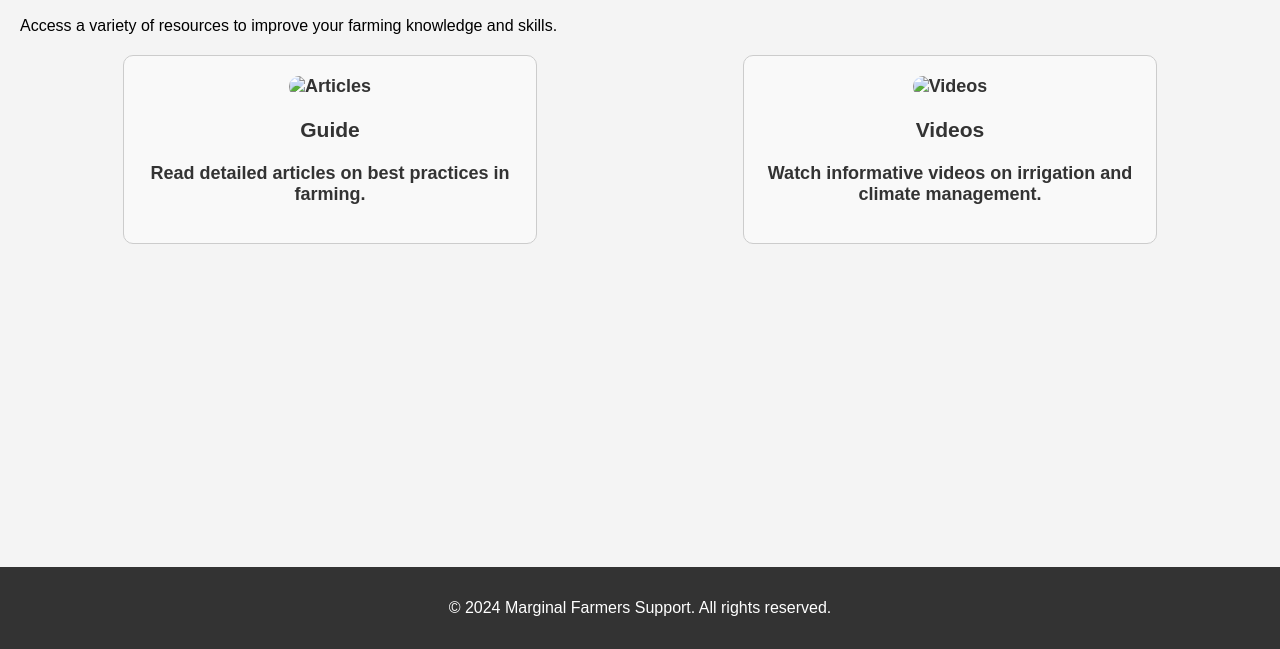
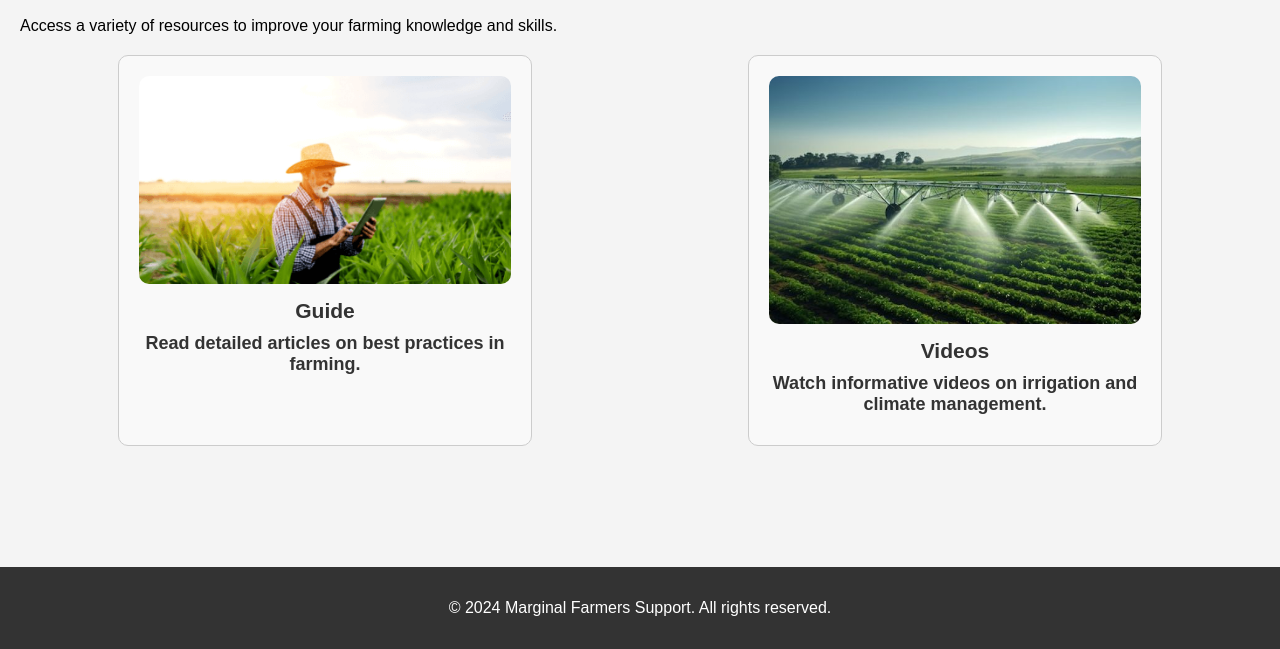
Before and after one commit to kd-456/Green-Innovators-, a website: page public/html/educational-resources.html in a window 1280 px wide. Shown: the part 151-800 px from the top of the page. Drawn offline with Linux system fonts and the light colour scheme.

Commit message:
images in resources

```diff
--- a/public/css/educational-resources.css
+++ b/public/css/educational-resources.css
@@ -72,6 +72,7 @@
     justify-content: space-around;
     margin-top: 20px;
     flex-wrap: wrap;
+    gap: 20px;
 }
 
 .panel {
@@ -101,4 +102,9 @@
     width: 100%;
     height: auto;
     border-radius: 5px;
+    object-fit: cover
 }
+
+.panel h3, .panel p {
+    margin: 10px 0; /* Optional: add margins for styling */
+}
--- a/public/html/educational-resources.html
+++ b/public/html/educational-resources.html
@@ -66,14 +66,14 @@
         <div class="panel-container">
             <div class="panel">
                 <a href="articles.html">
-                    <img src="../images/articles.jpg" alt="Articles">
+                    <img src="../assets/img/article_image.png" alt="Articles">
                     <h3>Guide</h3>
                     <p>Read detailed articles on best practices in farming.</p>
                 </a>
             </div>
             <div class="panel">
                 <a href="videos.html">
-                    <img src="../images/videos.jpg" alt="Videos">
+                    <img src="../assets/img/irrigation.jpg" alt="Videos">
                     <h3>Videos</h3>
                     <p>Watch informative videos on irrigation and climate management.</p>
                 </a>
```
Also changed, not shown: public/assets/img/article_image.png (added), public/assets/img/irrigation.jpg (added).
